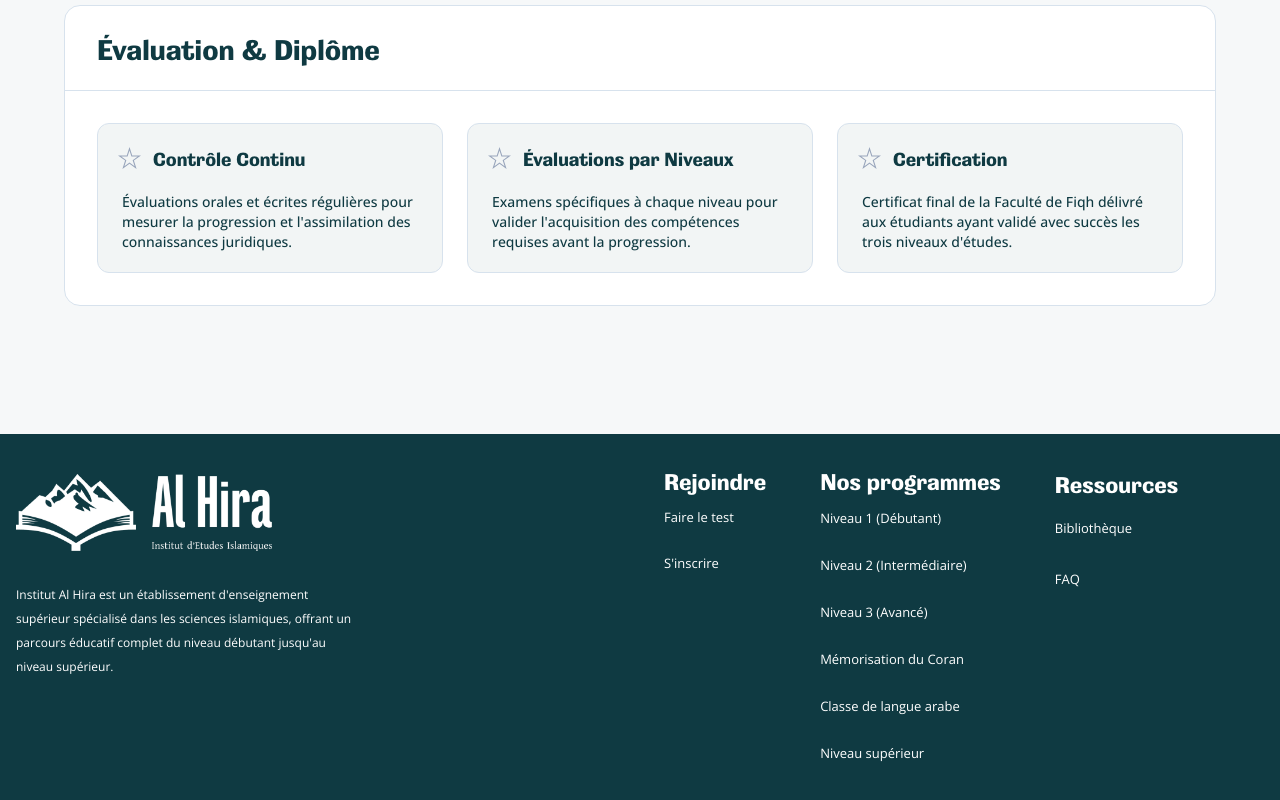
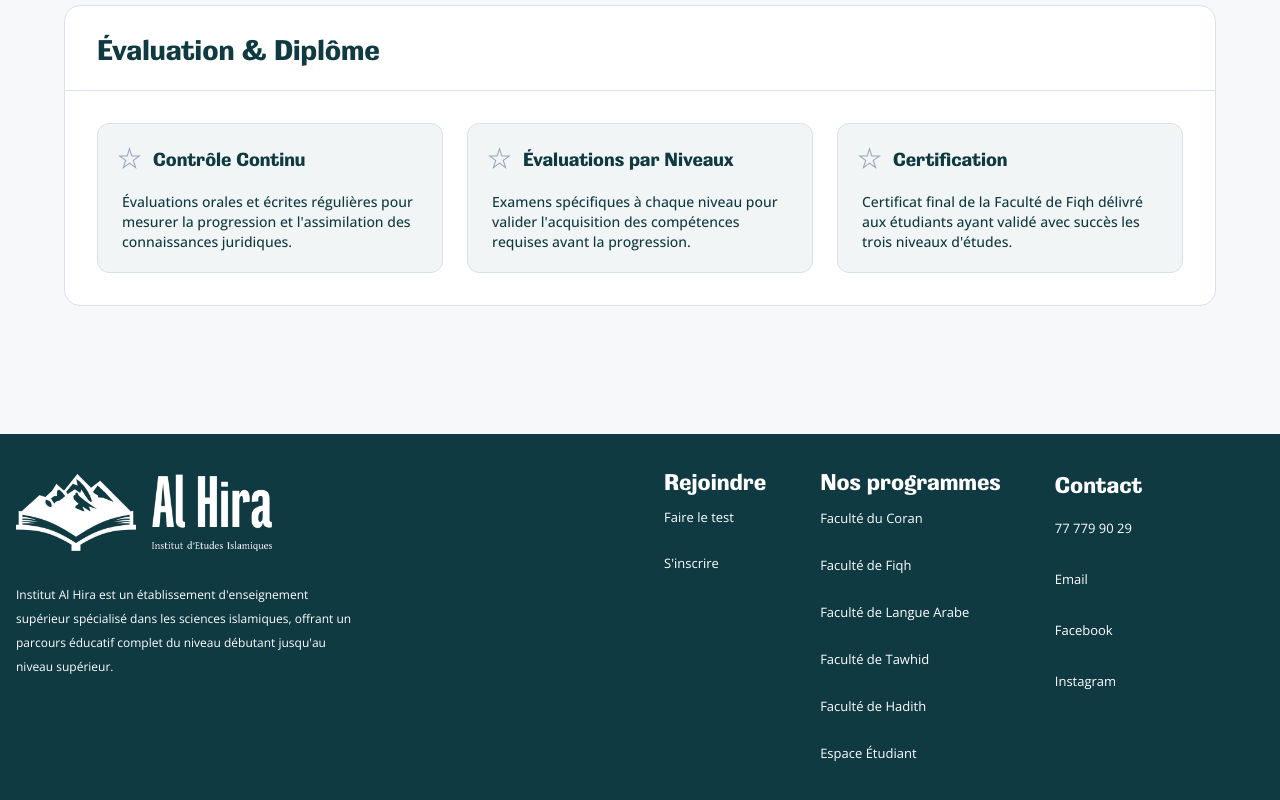
Before and after one commit to enaribe/alhira, a Next.js app: page /programmes/fiqh in a window 1280 px wide. Shown: the part 2971-3771 px from the top of the page. Built offline with nearby package versions, Linux system fonts and the light colour scheme.

Commit message:
Ajout de liens vers les réseaux sociaux dans le composant Contact, mise à jour des liens dans le Footer pour rediriger vers les programmes et les contacts, et amélioration de la gestion des niveaux dans le composant TestNiveau.

```diff
--- a/app/components/Footer.tsx
+++ b/app/components/Footer.tsx
@@ -21,24 +21,26 @@ const Footer = () => {
           {/* Colonne 1 */}
           <div className="flex flex-col gap-[13px] min-w-[84px]">
             <span className="font-grange font-extrabold text-[24px] leading-[14px]">Rejoindre</span>
-            <Link href="#" className="font-opensans text-[13px] leading-[33px] hover:underline">Faire le test</Link>
-            <Link href="#" className="font-opensans text-[13px] leading-[33px] hover:underline">S&apos;inscrire</Link>
+            <Link href="/inscription-tests" className="font-opensans text-[13px] leading-[33px] hover:underline">Faire le test</Link>
+            <Link href="https://docs.google.com/forms/d/e/1FAIpQLSeJR9IpREgaYC6NM4RzC1ch2q0azYbC40RfEVx_fY7omZclLg/viewform?usp=dialog" target="_blank" rel="noopener noreferrer" className="font-opensans text-[13px] leading-[33px] hover:underline">S&apos;inscrire</Link>
           </div>
           {/* Colonne 2 */}
           <div className="flex flex-col gap-[14px] min-w-[147px]">
             <span className="font-grange font-extrabold text-[24px] leading-[14px]">Nos programmes</span>
-            <Link href="#" className="font-opensans text-[13px] leading-[33px] hover:underline">Niveau 1 (Débutant)</Link>
-            <Link href="#" className="font-opensans text-[13px] leading-[33px] hover:underline">Niveau 2 (Intermédiaire)</Link>
-            <Link href="#" className="font-opensans text-[13px] leading-[33px] hover:underline">Niveau 3 (Avancé)</Link>
-            <Link href="#" className="font-opensans text-[13px] leading-[33px] hover:underline">Mémorisation du Coran</Link>
-            <Link href="#" className="font-opensans text-[13px] leading-[33px] hover:underline">Classe de langue arabe</Link>
-            <Link href="#" className="font-opensans text-[13px] leading-[33px] hover:underline">Niveau supérieur</Link>
+            <Link href="/programmes/coran" className="font-opensans text-[13px] leading-[33px] hover:underline">Faculté du Coran</Link>
+            <Link href="/programmes/fiqh" className="font-opensans text-[13px] leading-[33px] hover:underline">Faculté de Fiqh</Link>
+            <Link href="/programmes/arabe" className="font-opensans text-[13px] leading-[33px] hover:underline">Faculté de Langue Arabe</Link>
+            <Link href="/programmes/tawhid" className="font-opensans text-[13px] leading-[33px] hover:underline">Faculté de Tawhid</Link>
+            <Link href="/programmes/hadith" className="font-opensans text-[13px] leading-[33px] hover:underline">Faculté de Hadith</Link>
+            <Link href="/espace-etudiant" className="font-opensans text-[13px] leading-[33px] hover:underline">Espace Étudiant</Link>
           </div>
           {/* Colonne 3 */}
           <div className="flex flex-col gap-[18px] min-w-[109px]">
-            <span className="font-grange font-extrabold text-[24px] leading-[20px]">Ressources</span>
-            <Link href="#" className="font-opensans text-[13px] leading-[33px] hover:underline">Bibliothèque</Link>
-            <Link href="#" className="font-opensans text-[13px] leading-[33px] hover:underline">FAQ</Link>
+            <span className="font-grange font-extrabold text-[24px] leading-[20px]">Contact</span>
+            <Link href="tel:+3377799029" className="font-opensans text-[13px] leading-[33px] hover:underline">77 779 90 29</Link>
+            <Link href="mailto:contact@institutalhira.com" className="font-opensans text-[13px] leading-[33px] hover:underline">Email</Link>
+            <Link href="https://www.facebook.com/institutalhira/" target="_blank" rel="noopener noreferrer" className="font-opensans text-[13px] leading-[33px] hover:underline">Facebook</Link>
+            <Link href="https://www.instagram.com/institut_alhira?igsh=aGQ2djlicGx4Z2J1" target="_blank" rel="noopener noreferrer" className="font-opensans text-[13px] leading-[33px] hover:underline">Instagram</Link>
           </div>
         </div>
       </div>
--- a/app/components/Programs.tsx
+++ b/app/components/Programs.tsx
@@ -44,6 +44,7 @@ interface ProgramData {
   title: string;
   description: string;
   color: string;
+  value: string;
 }
 
 interface NiveauCardProps {
@@ -261,19 +262,22 @@ const Programs = () => {
       level: "Débutant",
       title: "Niveau 1 (Débutant)",
       description: "Initiation à la lecture du Coran, bases de la jurisprudence islamique (fiqh) et introduction à l'exégèse (tafsir).",
-      color: "#B65D73"
+      color: "#B65D73",
+      value: "debutant"
     },
     {
       level: "Intermédiaire",
       title: "Niveau 2 (Intermédiaire)",
       description: "Approfondissement du fiqh, étude du jeûne et de la zakat, perfectionnement de la lecture du Coran et règles de tajwid.",
-      color: "#489EAF"
+      color: "#489EAF",
+      value: "intermediaire"
     },
     {
       level: "Avancé",
       title: "Niveau 3 (Avancé)",
       description: "Approfondissement de la lecture du coran (avancé), Jurisprudence islamique approfondie, usul al-fiqh, étude des piliers de l'Islam, hadith et tawhid pour étudiants confirmés.",
-      color: "#0F3A42"
+      color: "#0F3A42",
+      value: "avance"
     }
   ];
 
@@ -452,7 +456,7 @@ const Programs = () => {
               icon={<BookIcon />}
               title={program.title}
               description={program.description}
-              inscriptionUrl="/inscription-tests"
+              inscriptionUrl={`/inscription-tests?niveau=${program.value}`}
             />
           ))}
         </div>
--- a/app/inscription-tests/page.tsx
+++ b/app/inscription-tests/page.tsx
@@ -1,5 +1,5 @@
 "use client"
-import React, { useState } from "react";
+import React, { useState, useEffect } from "react";
 import Header from "../components/Header";
 import AudioRecorder from "../components/AudioRecorder";
 
@@ -15,6 +15,25 @@ const TestNiveau = () => {
   const [selected, setSelected] = useState("debutant");
   const [showTest, setShowTest] = useState(false);
   const [loading, setLoading] = useState(false);
+
+  // Effet pour détecter le paramètre de niveau dans l'URL
+  useEffect(() => {
+    if (typeof window !== 'undefined') {
+      const urlParams = new URLSearchParams(window.location.search);
+      const niveauParam = urlParams.get('niveau');
+      if (niveauParam && ['debutant', 'intermediaire', 'avance'].includes(niveauParam)) {
+        setSelected(niveauParam);
+
+        // Faire défiler vers la section des niveaux après un court délai
+        setTimeout(() => {
+          const niveauxSection = document.querySelector('[data-niveaux-section]');
+          if (niveauxSection) {
+            niveauxSection.scrollIntoView({ behavior: 'smooth', block: 'center' });
+          }
+        }, 100);
+      }
+    }
+  }, []);
 
   // États pour les nouveaux tests (niveau 2 et 3)
   const [currentStep, setCurrentStep] = useState(1);
@@ -2060,10 +2079,13 @@ const TestNiveau = () => {
       <Header />
       <main className="min-h-screen bg-[#F2F4F6] flex flex-col items-center pt-8 pb-6 px-2">
         <h1 className="text-[#0F3A42] font-grange text-2xl md:text-4xl lg:text-5xl font-extrabold leading-[30px] text-center mt-20 mb-10">
-          Teste de niveau
+          Test de niveau
         </h1>
         {!showTest ? (
-          <section className="w-full max-w-4xl bg-white border border-[#D7E3ED] rounded-[30px] mx-auto px-2 md:px-8 py-6 flex flex-col items-center shadow-sm">
+          <section
+            data-niveaux-section
+            className="w-full max-w-4xl bg-white border border-[#D7E3ED] rounded-[30px] mx-auto px-2 md:px-8 py-6 flex flex-col items-center shadow-sm"
+          >
             <p className="text-[#8698A7] text-sm md:text-base mb-6 text-center">
               Selectionner votre niveau
             </p>
@@ -2075,7 +2097,7 @@ const TestNiveau = () => {
                     niveau.value === "superieur" || niveau.value === "speciales"
                       ? "border-[#D7E3ED] text-[#BBBDC0] bg-[#F8F9FA] cursor-not-allowed opacity-60"
                       : selected === niveau.value
-                        ? "border-[#0F3A42] text-[#0F3A42] bg-white"
+                        ? "border-[#0F3A42] text-[#0F3A42] bg-white shadow-lg ring-2 ring-[#489EAF] ring-opacity-50"
                         : "border-[#D7E3ED] text-[#8698A7] bg-white"
                   }`}
                   onClick={() => {
```
Also changed, not shown: app/components/Contact.tsx (+16 -15 lines).
